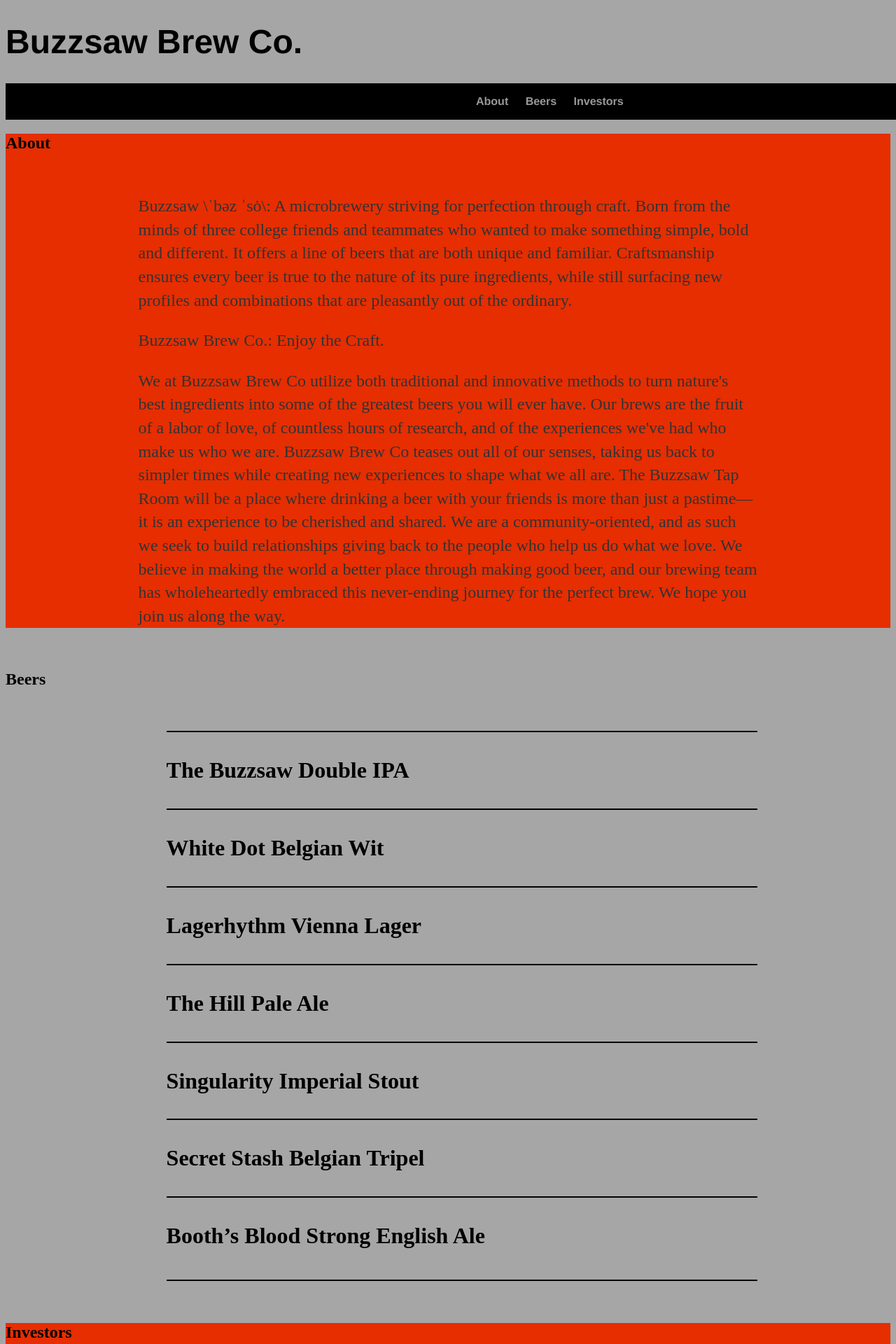
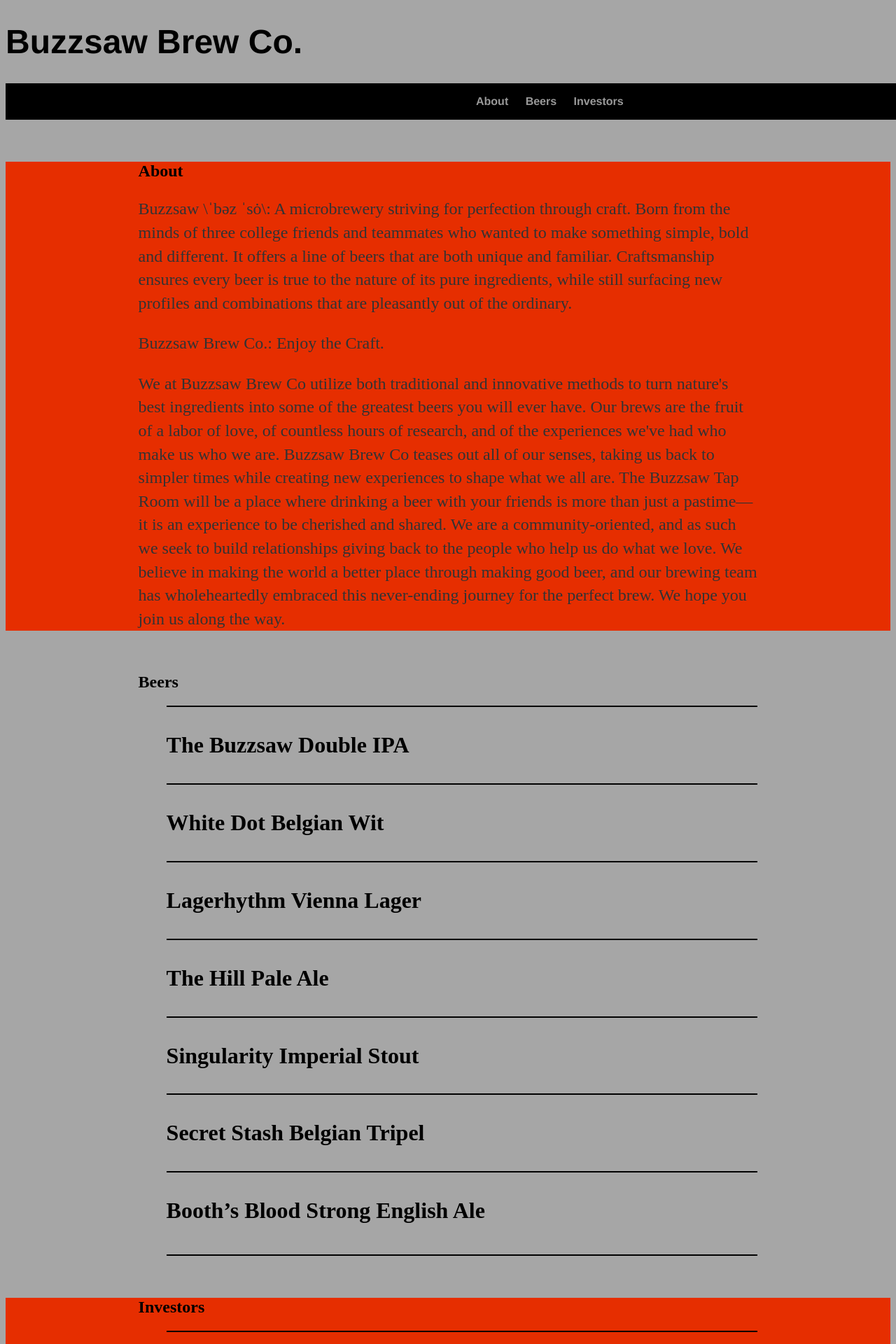
Before and after one commit to arquinn/arquinn.github.io, a Jekyll site: the page built from test.html, in a window 1280 px wide. Shown: the top 1920 px of the page at 70% size. Built offline with Jekyll 4.4.1, drawn with Linux system fonts in a browser that asks for light colours; nearby versions of some CDN libraries.

Commit message:
Update test.html

```diff
--- a/test.html
+++ b/test.html
@@ -3,11 +3,9 @@ layout: sections
 ---
 
 <section class="bg-primary odd" id="About">
-  <h2 class="section-heading">About</h2>
   <div class="blurb">
+      <h2 class="section-heading">About</h2>
         <p class="text-faded">Buzzsaw \ˈbəz ˈsȯ\: A microbrewery striving for perfection through craft. Born from the minds of three college friends and teammates who wanted to make something simple, bold and different. It offers a line of beers that are both unique and familiar. Craftsmanship ensures every beer is true to the nature of its pure ingredients, while still surfacing new profiles and combinations that are pleasantly out of the ordinary.</p>
-
-
         <p class="emph">Buzzsaw Brew Co.: Enjoy the Craft.</p>
       <p class="text-faded">We at Buzzsaw Brew Co utilize both traditional and innovative methods to turn nature's best ingredients into some of the greatest beers you will ever have. Our brews are the fruit of a labor of love, of countless hours of research, and of the experiences we've had who make us who we are. Buzzsaw Brew Co teases out all of our senses, taking us back to simpler times while creating new experiences to shape what we all are. The Buzzsaw Tap Room will be a place where drinking a beer with your friends is more than just a pastime—it is an experience to be cherished and shared. We are a community-oriented, and as such we seek to build relationships giving back to the people who help us do what we love. We believe in making the world a better place through making good beer, and our brewing team has wholeheartedly embraced this never-ending journey for the perfect brew. We hope you join us along the way. </p>
 
@@ -15,8 +13,8 @@ layout: sections
 </section>
 
 <section class="bg-primary" id="Beers">
-  <h2 class="section-heading">Beers</h2>
   <div class="blurb">
+      <h2 class="section-heading">Beers</h2>
     <ul class="faq">
         <li class="question">The Buzzsaw Double IPA</li>
         <li class="answer">Pale, rye and light caramel malts are very well balanced against the warrior, amarillo, simcoe and cascade hops. There are a lot of hops. 9.5% ABV 104 IBU </li>
@@ -39,8 +37,8 @@ Rust colored, sweet and brewed with Germany tradition in mind. Lagering for one
   </div>
 </section>
 <section class="bg-primary odd" id="Investors">
-  <h2 class="section-heading">Investors</h2>
   <div class="blurb">
+    <h2 class="section-heading">Investors</h2>
     <ul class="faq">
         <li class="question">Can I invest in BuzzSaw Brew Company?</li>
         <li class="answer"> Yes. BuzzSaw Brew Co is taking investments from anyone interested in owning a part of our passion. With minimum investments starting at $5,000.00, BuzzSaw Brew Co is selling community oriented equity in hopes of raising $700,000.00.</li>
```
